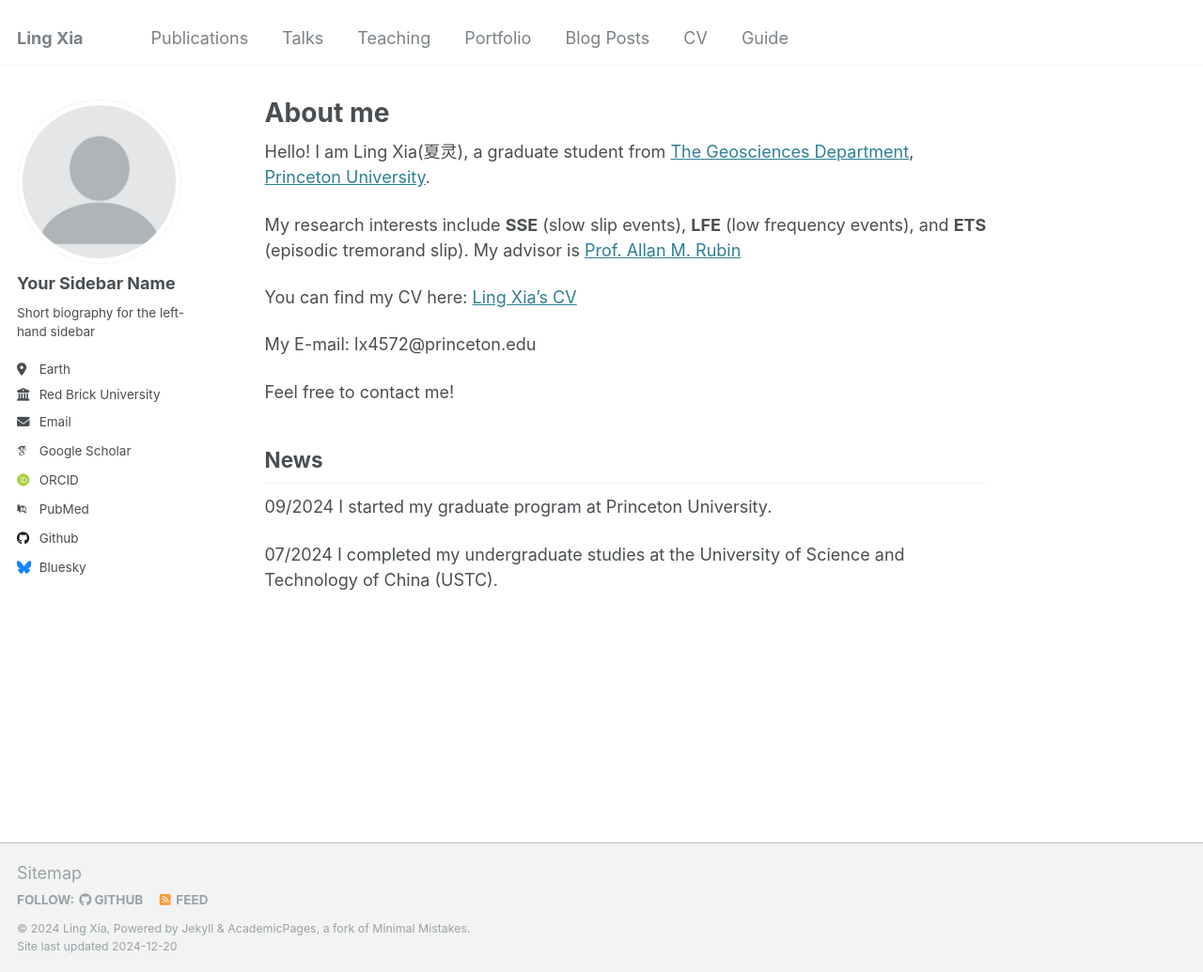
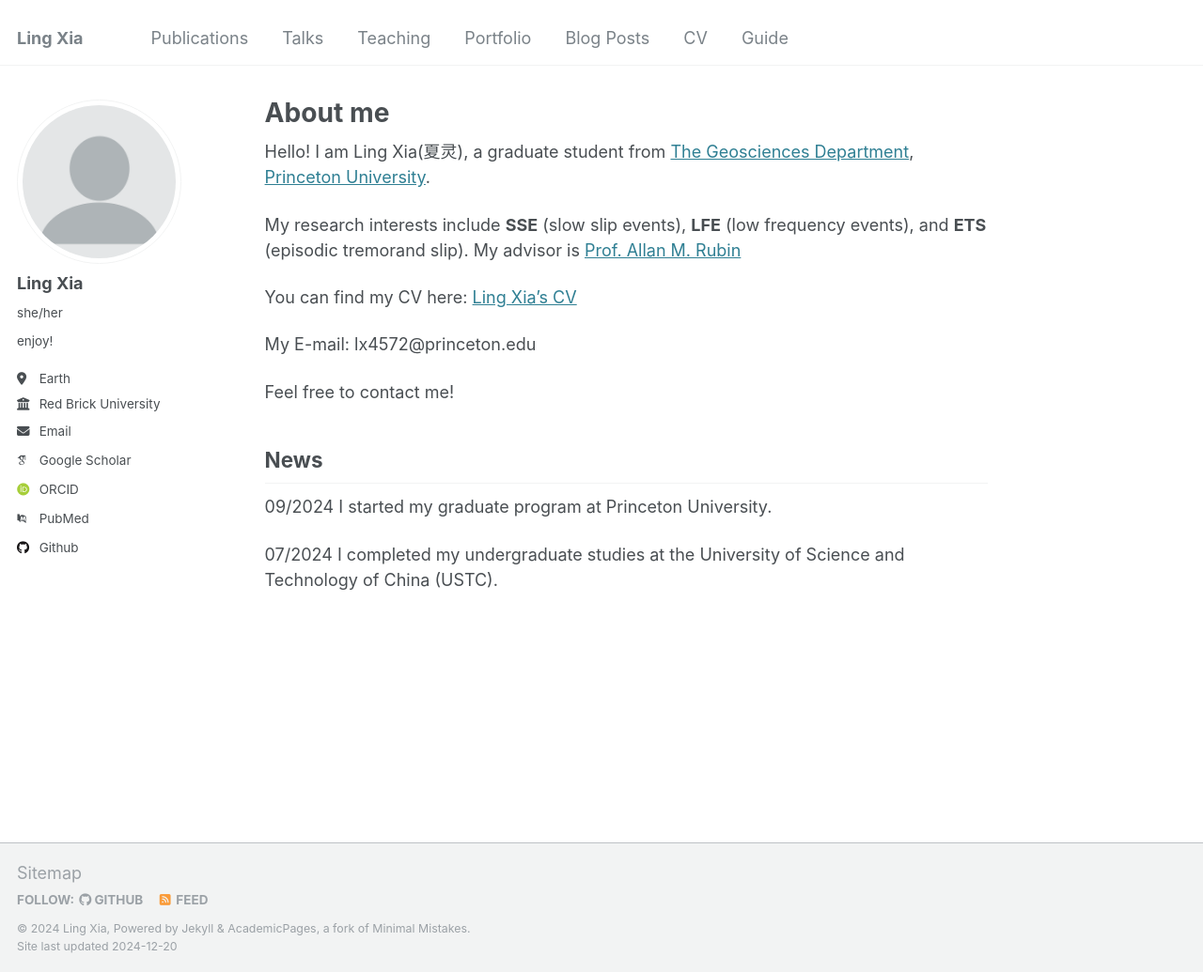
Before and after one commit to xialing2003/xialing2003.github.io, a Jekyll site: the page built from _pages/about.md, in a window 1280 px wide and 1035 px high. Shown: the whole window at 94% size. Built offline with Jekyll 4.4.1, drawn with Linux system fonts in a browser that asks for light colours; some web fonts are replaced.

Commit message:
Update _config.yml

```diff
--- a/_config.yml
+++ b/_config.yml
@@ -22,9 +22,9 @@
 author:
   # Biographic information
   avatar           : "profile.png"
-  name             : "Your Sidebar Name"
-  pronouns         : # example: "she/her"
-  bio              : "Short biography for the left-hand sidebar"
+  name             : "Ling Xia"
+  pronouns         : "she/her"
+  bio              : "enjoy!"
   location         : "Earth"
   employer         : "Red Brick University"
   uri              : # URL
@@ -49,7 +49,7 @@
   stackoverflow    : # User number or user number and name (i.e., use "1" or "1/jeff-atwood")
 
   # Social media
-  bluesky          : "bsky.app" # Replace this with you Bluesky username
+  bluesky          : # Replace this with you Bluesky username
   facebook         : # Username
   flickr           : # Username
   foursquare       : # Username
```
